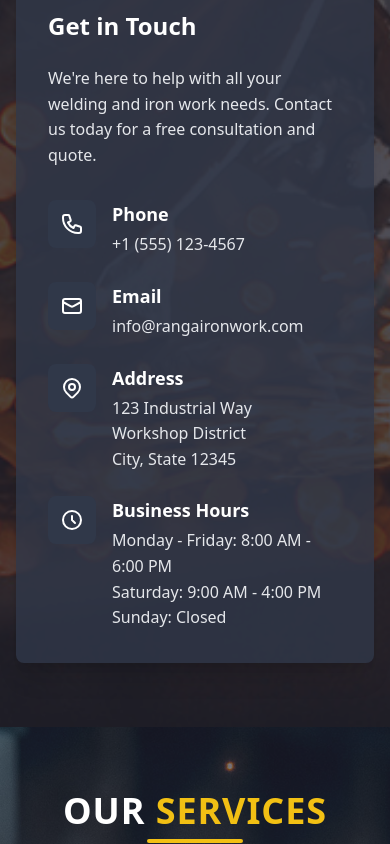
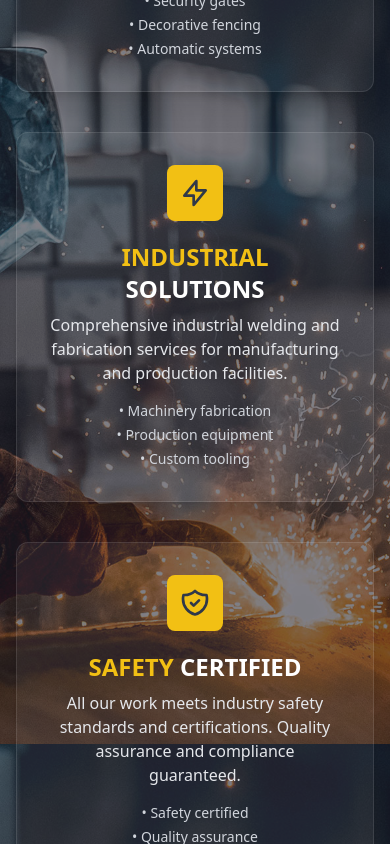
Before and after one commit to codelife123/ws1, a Next.js app: page / in a window 390 px wide. Shown: the part 4280-5124 px from the top of the page. Built offline with nearby package versions, Linux system fonts and the light colour scheme.

Commit message:
Update contact information in ContactSection and Footer components, including phone number, email, and address for accuracy and consistency.

```diff
--- a/app/ContactSection.js
+++ b/app/ContactSection.js
@@ -87,7 +87,7 @@ export default function ContactSection() {
                 </div>
                 <div>
                   <h4 className="text-lg font-semibold text-white mb-1">Phone</h4>
-                  <p className="text-gray-200">+1 (555) 123-4567</p>
+                  <p className="text-gray-200">+94 70 311 4427</p>
                 </div>
               </div>
               <div className="flex items-start space-x-4">
@@ -98,7 +98,7 @@ export default function ContactSection() {
                 </div>
                 <div>
                   <h4 className="text-lg font-semibold text-white mb-1">Email</h4>
-                  <p className="text-gray-200">info@rangaironwork.com</p>
+                  <p className="text-gray-200">rangaironworkinfo@gmail.com</p>
                 </div>
               </div>
               <div className="flex items-start space-x-4">
@@ -110,7 +110,7 @@ export default function ContactSection() {
                 </div>
                 <div>
                   <h4 className="text-lg font-semibold text-white mb-1">Address</h4>
-                  <p className="text-gray-200">123 Industrial Way<br />Workshop District<br />City, State 12345</p>
+                  <p className="text-gray-200">315/2 Rajawella, Digana<br />Kandy, Sri Lanka</p>
                 </div>
               </div>
               <div className="flex items-start space-x-4">
--- a/app/Footer.js
+++ b/app/Footer.js
@@ -22,7 +22,7 @@ export default function Footer() {
                 </svg>
               </a>
               {/* WhatsApp */}
-              <a href="https://wa.me/94721859308" className="text-gray-300 hover:text-white transition-colors" aria-label="WhatsApp" target="_blank" rel="noopener noreferrer">
+              <a href="https://wa.me/94703114427" className="text-gray-300 hover:text-white transition-colors" aria-label="WhatsApp" target="_blank" rel="noopener noreferrer">
                 <svg className="w-6 h-6" fill="currentColor" viewBox="0 0 24 24">
                   <path d="M17.472 14.382c-.297-.149-1.758-.867-2.03-.967-.273-.099-.471-.148-.67.15-.198.297-.767.966-.94 1.164-.173.198-.347.223-.644.075-.297-.149-1.255-.463-2.39-1.475-.883-.788-1.48-1.761-1.653-2.059-.173-.297-.018-.458.13-.606.134-.133.298-.347.446-.52.149-.174.198-.298.298-.497.099-.198.05-.372-.025-.521-.075-.149-.669-1.611-.916-2.206-.242-.579-.487-.5-.669-.51-.173-.008-.372-.01-.571-.01-.198 0-.52.074-.792.372-.272.297-1.04 1.016-1.04 2.479 0 1.462 1.065 2.875 1.213 3.074.149.198 2.1 3.2 5.077 4.363.709.306 1.262.489 1.694.626.712.227 1.36.195 1.872.118.571-.085 1.758-.719 2.006-1.413.248-.695.248-1.29.173-1.413-.074-.124-.272-.198-.57-.347m-5.421 7.617h-.001a9.87 9.87 0 0 1-5.031-1.378l-.361-.214-3.741.982.999-3.648-.235-.374A9.86 9.86 0 0 1 0 11.513C0 5.156 5.148 0 11.495 0c3.062 0 5.945 1.191 8.104 3.353A11.42 11.42 0 0 1 24 11.513c-.003 6.339-5.151 11.486-11.504 11.486m6.807-17.293A9.093 9.093 0 0 0 11.495 2.13c-5.053 0-9.162 4.106-9.165 9.155 0 1.809.482 3.568 1.397 5.104l.221.373-.593 2.168 2.228-.587.362.215a9.1 9.1 0 0 0 4.55 1.221h.004c5.052 0 9.162-4.106 9.165-9.155a9.13 9.13 0 0 0-2.687-6.53"/>
                 </svg>
@@ -41,10 +41,10 @@ export default function Footer() {
           <div>
             <h4 className="text-lg font-semibold mb-4">Contact</h4>
             <ul className="space-y-2 text-gray-300">
-              <li>+1 (555) 123-4567</li>
-              <li>info@rangaironwork.com</li>
-              <li>123 Industrial Way</li>
-              <li>Workshop District</li>
+              <li>+94 70 311 4427</li>
+              <li>rangaironworkinfo@gmail.com</li>
+              <li>315/2 Rajawella, Digana</li>
+              <li>Kandy, Sri Lanka</li>
             </ul>
           </div>
         </div>
--- a/app/page.js
+++ b/app/page.js
@@ -126,14 +126,14 @@ export default function Home() {
         </div>
       </section>
 
+      {/* Services Section */}
+      <DynamicServiceSection />
+
       {/* New Gallery Section 2 */}
       <DynamicGallerySection />
 
       {/* Contact Section */}
       <DynamicContactSection />
-
-      {/* Services Section */}
-      <DynamicServiceSection />
 
       {/* Footer */}
       <DynamicFooter />
```
